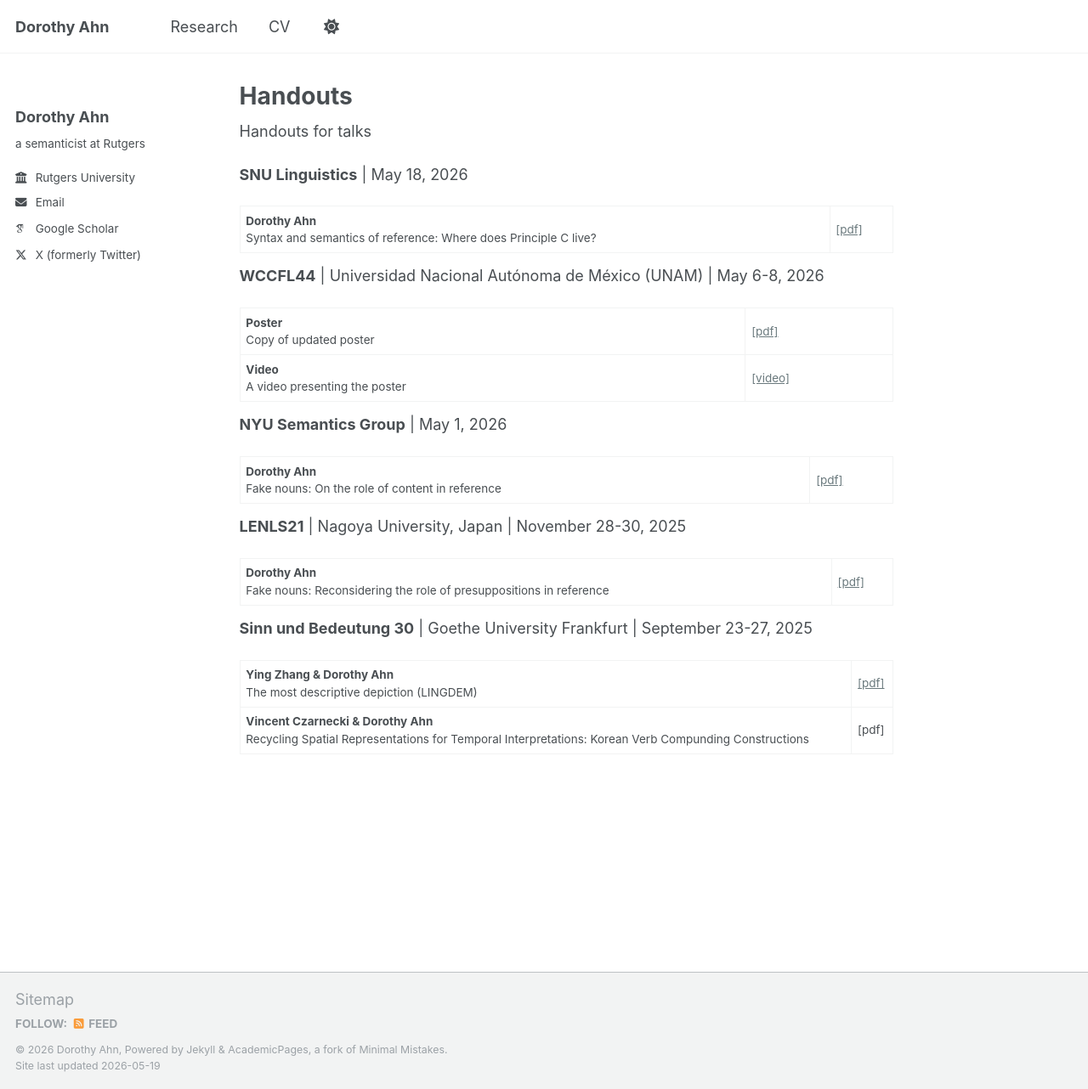
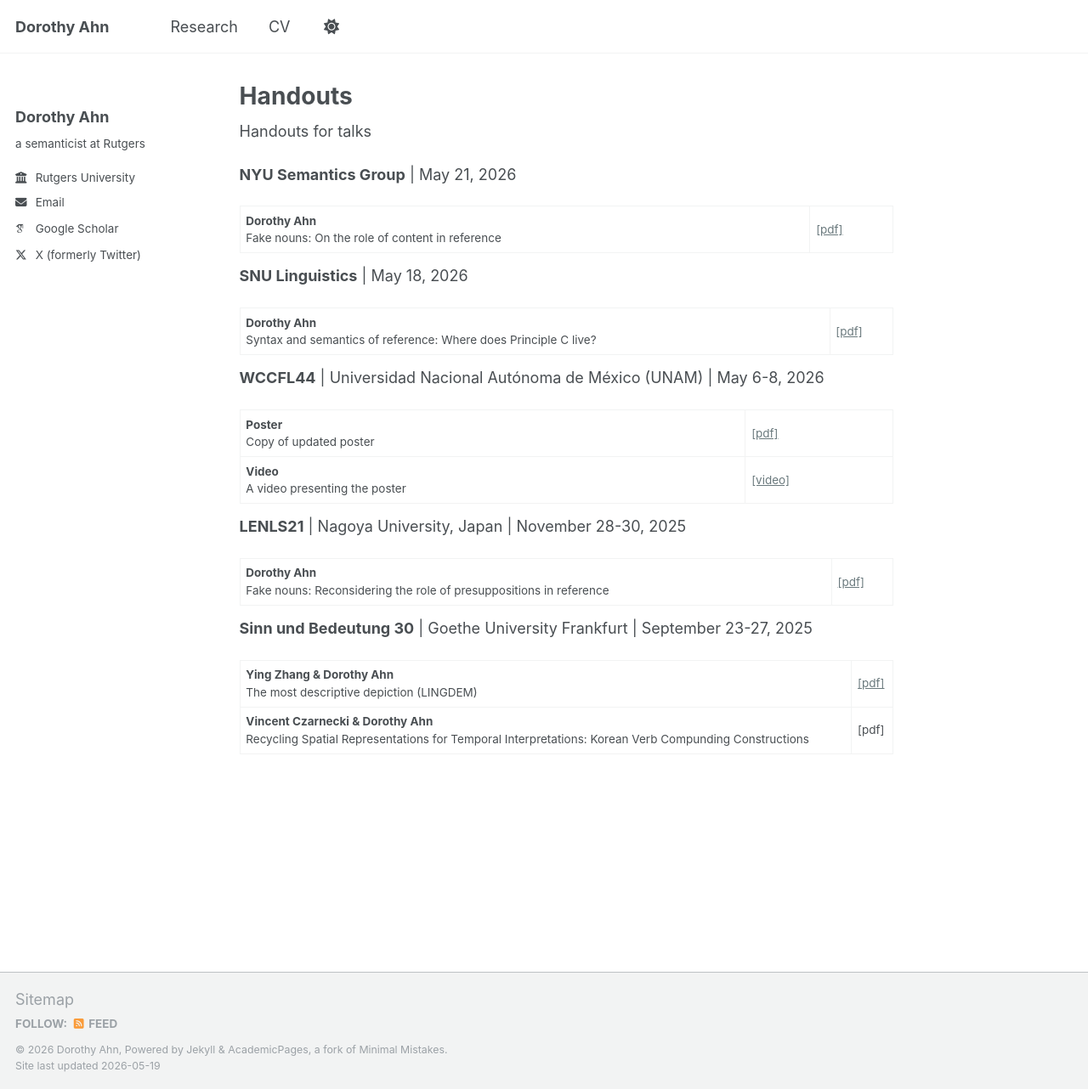
Before and after one commit to doroahn/doroahn.github.io, a Jekyll site: the page built from _pages/handouts.md, in a window 1280 px wide and 1282 px high. Shown: the whole window at 85% size. Built offline with Jekyll 4.4.1, drawn with Linux system fonts in a browser that asks for light colours; some web fonts are replaced.

Commit message:
Update handouts.md

```diff
--- a/_pages/handouts.md
+++ b/_pages/handouts.md
@@ -5,6 +5,23 @@ author_profile: true
 ---
 
 Handouts for talks
+
+
+**NYU Semantics Group** \| May 21, 2026
+
+<table>
+ <tr>
+    <td>
+      <strong>Dorothy Ahn</strong><br>
+      Fake nouns: On the role of content in reference
+    </td>
+    <td>
+      <a href="https://doroahn.github.io/files/ahn_2026_red_fakenouns.pdf">[pdf]</a>
+    </td>
+  </tr>
+  </table>
+
+
 
 **SNU Linguistics** \| May 18, 2026
 
@@ -47,19 +64,7 @@ Handouts for talks
 </table>
 
 
-**NYU Semantics Group** \| May 1, 2026
 
-<table>
- <tr>
-    <td>
-      <strong>Dorothy Ahn</strong><br>
-      Fake nouns: On the role of content in reference
-    </td>
-    <td>
-      <a href="https://doroahn.github.io/files/ahn_2026_nyu_fakenouns.pdf">[pdf]</a>
-    </td>
-  </tr>
-  </table>
 
 
 
```
